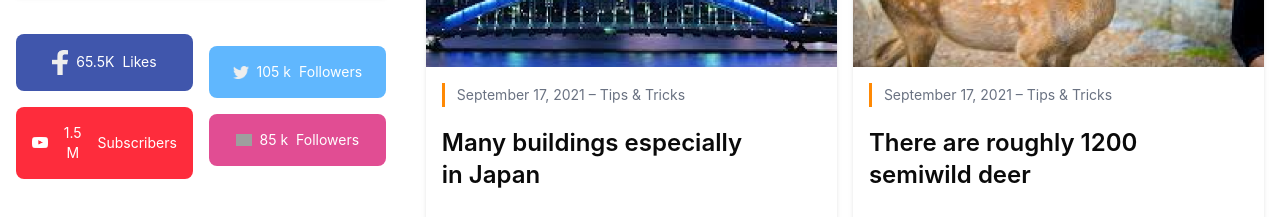
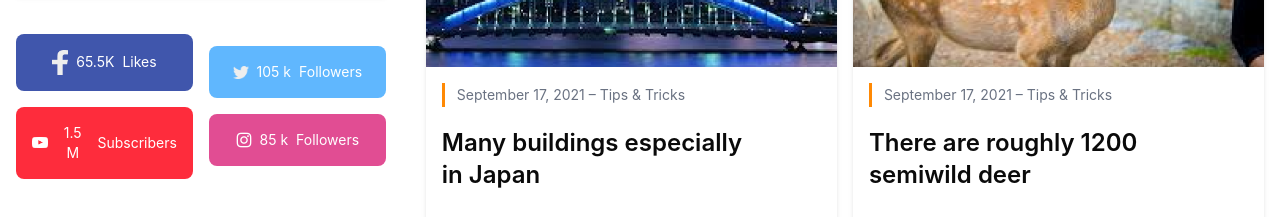
Before and after one commit to thezarababy/travel-website, a Next.js app: page / in a window 1280 px wide. Shown: the part 3440-3657 px from the top of the page. Built offline with nearby package versions, Linux system fonts and the light colour scheme; grey boxes are pictures that could not be loaded.

Commit message:
insta icon fix

```diff
--- a/app/page.tsx
+++ b/app/page.tsx
@@ -162,9 +162,7 @@ const Home = () => {
           </div>
 
           <div className="space-y-4 mb-8">
-            <div
-              className="px-10 py-6 mb-10 shadow-md transition-all duration-300 hover:-translate-y-1 hover:shadow-md"
-            >
+            <div className="px-10 py-6 mb-10 shadow-md transition-all duration-300 hover:-translate-y-1 hover:shadow-md">
               <h1 className="font-bold text-2xl">Product That I Have</h1>
             </div>
             <div className="shadow-md">
@@ -230,7 +228,7 @@ const Home = () => {
                 </div>
                 <div className="flex items-center gap-2 bg-[#E14D93] rounded-md p-4 justify-center">
                   <Image
-                    src="/instagram.ng"
+                    src="/instagram.png"
                     alt="instagram"
                     width={16}
                     height={16}
```
Also changed, not shown: public/insta.png (added), 65 other files (tests, documents, lock files or other folders).
